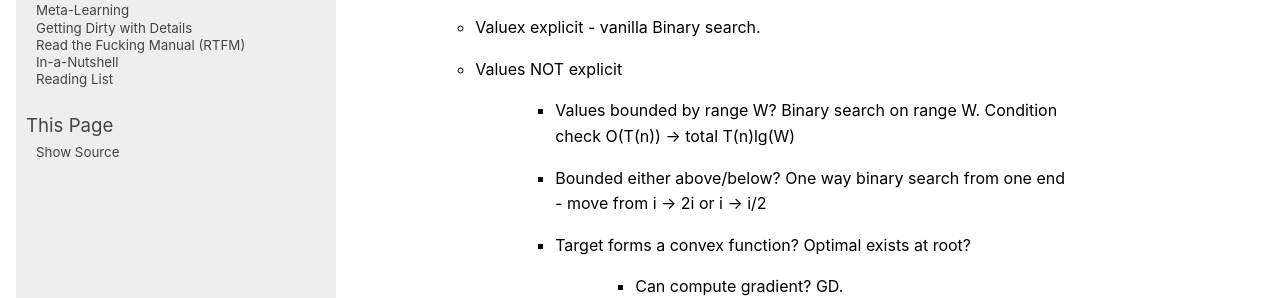
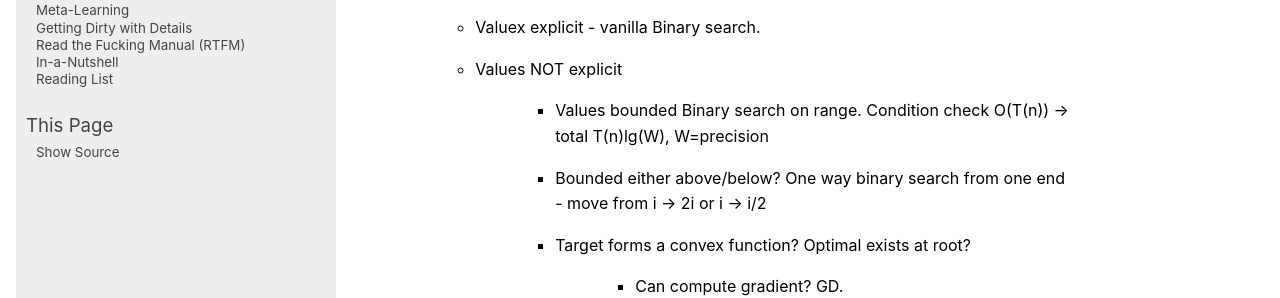
Before and after one commit to uselesstechjunks/leetcode, a Sphinx documentation site: the page built from docs/source/dsa/index.rst, in a window 1280 px wide and 900 px high, scrolled down 899 px. Shown: the part 160-458 px from the top of the window. Built offline with Sphinx 7.4.7, drawn with Linux system fonts in a browser that asks for light colours; pages that are not in the unit, such as notebooks, are missing from menus.

Commit message:
Update index.rst

```diff
--- a/docs/source/dsa/index.rst
+++ b/docs/source/dsa/index.rst
@@ -38,7 +38,7 @@ Find something
 	- Valuex explicit - vanilla Binary search.
 	- Values NOT explicit
 
-		- Values bounded by range W? Binary search on range W. Condition check O(T(n)) -> total T(n)lg(W)
+		- Values bounded Binary search on range. Condition check O(T(n)) -> total T(n)lg(W), W=precision
 		- Bounded either above/below? One way binary search from one end - move from i -> 2i or i -> i/2
 		- Target forms a convex function? Optimal exists at root?
 
```
